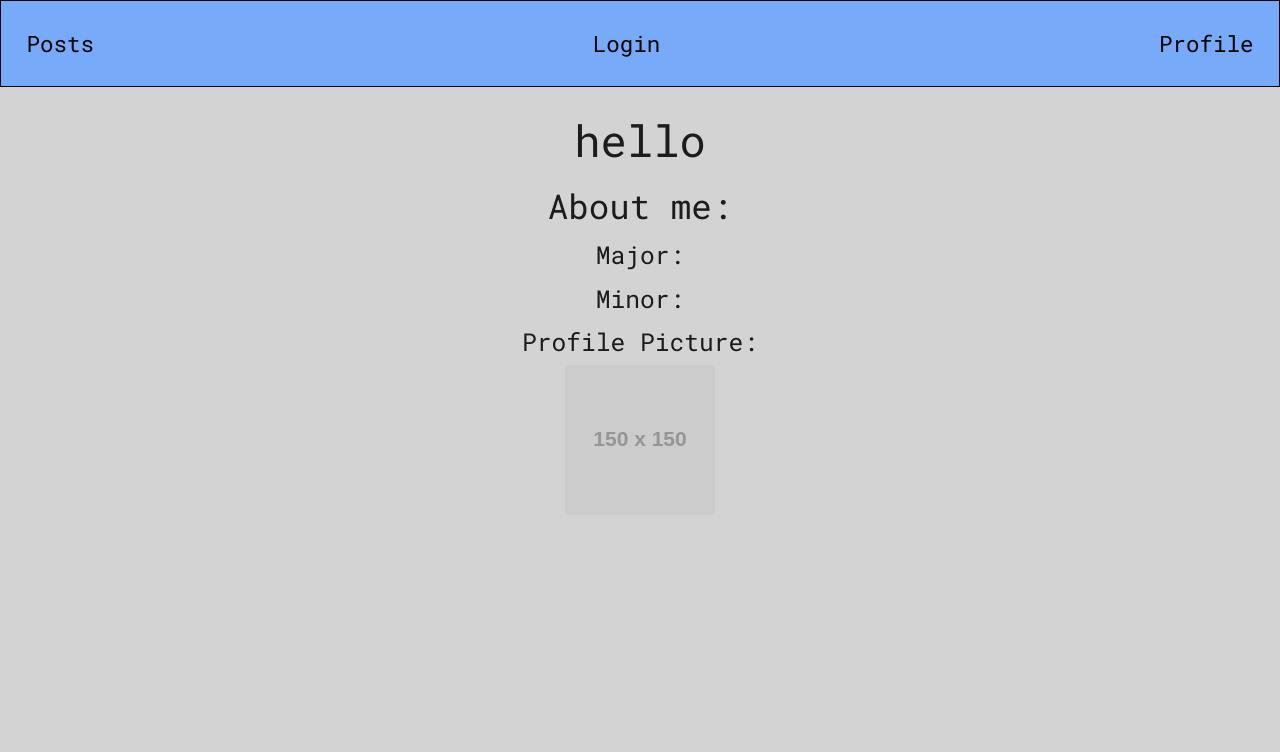
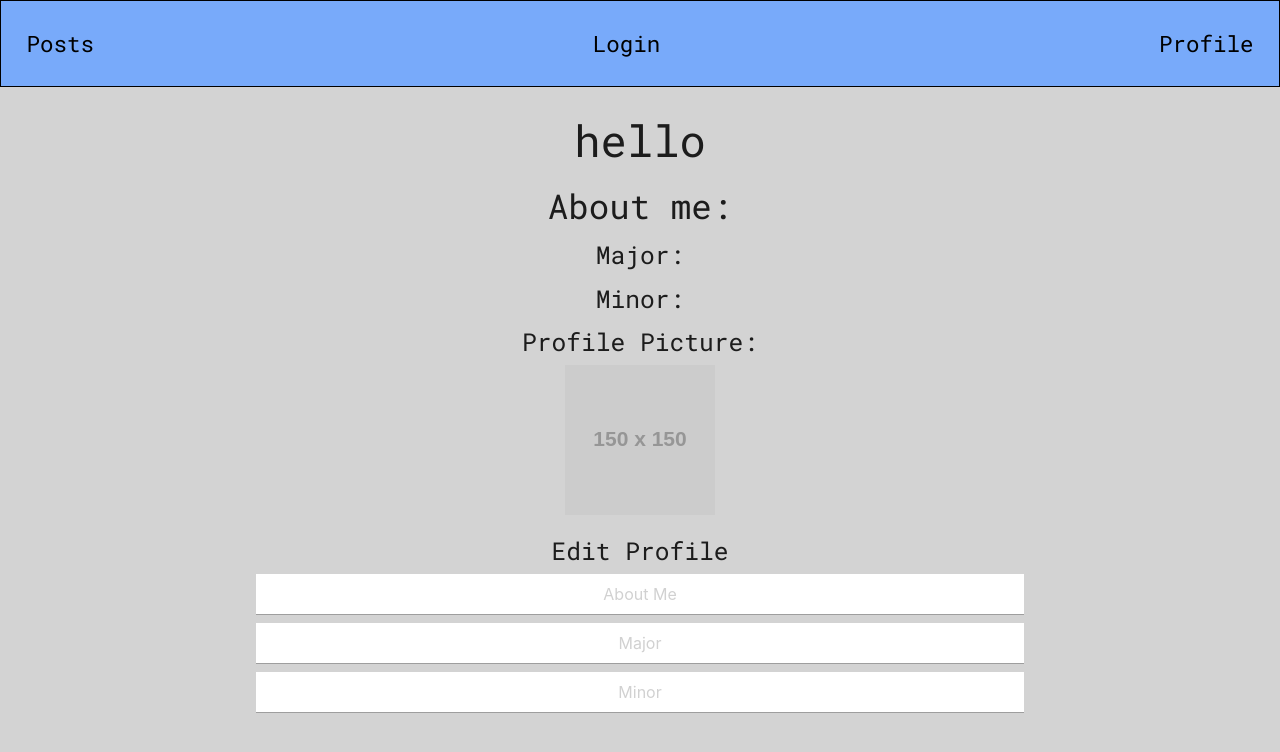
Before and after one commit to brummond/Project2, a React (Create React App) app: page /profile in a window 1280 px wide. Shown: the top 752 px of the page. Built offline with nearby package versions, Linux system fonts and the light colour scheme; no server answers.

Commit message:
adding working profile page

```diff
--- a/src/components/profile.js
+++ b/src/components/profile.js
@@ -7,9 +7,15 @@ class Profile extends React.Component{
         this.state = {
             name: "",
             about: "",
-            song: "",
+            major: "",
+            minor: ""
 
         };
+    }
+    updateInput = e => {
+      this.setState({
+        [e.target.name]:e.target.value
+      });
     }
     componentDidMount()
     {
@@ -29,15 +35,28 @@ class Profile extends React.Component{
         var profileStyles = {
           textAlign: "center"
         };
+        var input = {
+          height: "40px",
+          width:"60%",
+          textAlign: "center",
+          backgroundColor: "white"
+        }
 
     return(
         <div style={profileStyles}>
         <h3>hello {this.state.name}</h3>
-        <h4>About me: </h4>
-        <h5>Major:</h5>
-        <h5>Minor:</h5>
+        <h4>About me: {this.state.about} </h4>
+        <h5>Major: {this.state.major} </h5>
+        <h5>Minor: {this.state.minor} </h5>
         <h5>Profile Picture:</h5>
         <img src = "https://via.placeholder.com/150"></img>
+        <h5>Edit Profile</h5>
+        <form>
+        {/* <input style={input} name="title" id="title" type="text"  onChange={this.updateInput} placeholder="Enter Post Title" value={this.state.title} /> */}
+          <input style = {input} name = "about" type = "text" onChange={this.updateInput} value = {this.state.about} placeholder = "About Me"/>
+          <input style = {input} name = "major" onChange={this.updateInput} value={this.state.major} placeholder = "Major"/>
+          <input style = {input} name = "minor" onChange={this.updateInput} value = {this.state.minor} placeholder = "Minor"/>
+        </form>
         </div>
 
 
```
